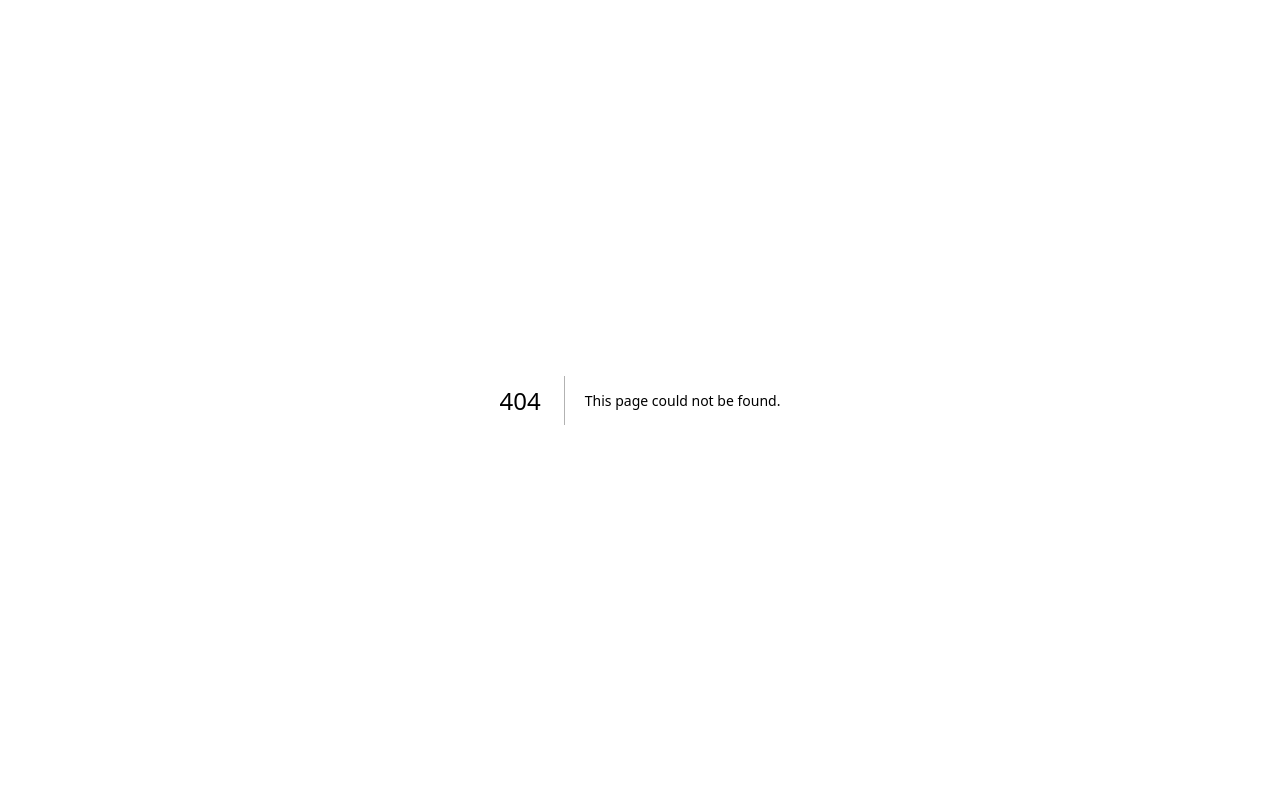
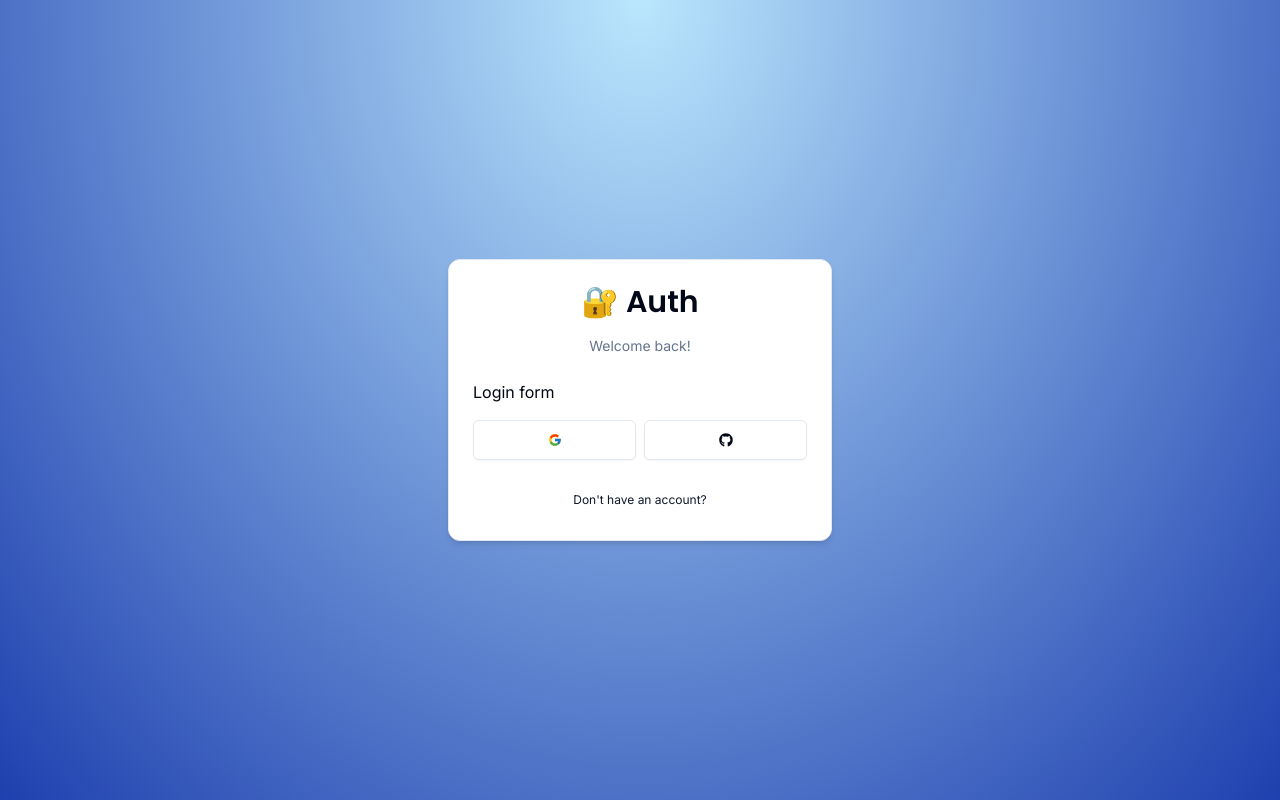
Before and after one commit to sirowood/next-auth5, a Next.js app: page /auth/login in a window 1280 px wide. Before the commit this address had no page. Built offline with nearby package versions, Linux system fonts and the light colour scheme.

Commit message:
page - auth login

```diff
--- /dev/null
+++ b/app/auth/layout.tsx
@@ -0,0 +1,11 @@
+export default function AuthLayout({
+  children,
+}: {
+  children: React.ReactNode;
+}) {
+  return (
+    <div className="h-full flex flex-col items-center justify-center bg-[radial-gradient(ellipse_at_top,_var(--tw-gradient-stops))] from-sky-200 to-blue-800">
+      {children}
+    </div>
+  );
+}
--- /dev/null
+++ b/app/auth/login/page.tsx
@@ -0,0 +1,9 @@
+import { LoginForm } from '@/components/auth/login-form';
+
+export default function LoginPage() {
+  return (
+    <div>
+      <LoginForm />
+    </div>
+  );
+}
--- /dev/null
+++ b/components/auth/back-button.tsx
@@ -0,0 +1,20 @@
+import { Button } from '@/components/ui/button';
+import Link from 'next/link';
+
+interface BackButtonProps {
+  label: string;
+  href: string;
+}
+
+export function BackButton({ label, href }: BackButtonProps) {
+  return (
+    <Button
+      variant="link"
+      className="font-normal w-full"
+      size="sm"
+      asChild
+    >
+      <Link href={href}>{label}</Link>
+    </Button>
+  );
+}
--- /dev/null
+++ b/components/auth/card-wrapper.tsx
@@ -0,0 +1,45 @@
+'use client';
+
+import {
+  Card,
+  CardHeader,
+  CardContent,
+  CardFooter,
+} from '@/components/ui/card';
+import { Header } from '@/components/auth/header';
+import { Social } from '@/components/auth/social';
+import { BackButton } from '@/components/auth/back-button';
+
+interface CardWrapperProps {
+  children: React.ReactNode;
+  headerLabel: string;
+  backButtonLabel: string;
+  backButtonHref: string;
+  showSocial: boolean;
+}
+
+export function CardWrapper({
+  children,
+  headerLabel,
+  backButtonLabel,
+  backButtonHref,
+  showSocial,
+}: CardWrapperProps) {
+  return (
+    <Card className="w-96 shadow-md">
+      <CardHeader>
+        <Header label={headerLabel} />
+      </CardHeader>
+      <CardContent className="flex flex-col gap-y-4">
+        {children}
+        {showSocial && <Social />}
+      </CardContent>
+      <CardFooter>
+        <BackButton
+          label={backButtonLabel}
+          href={backButtonHref}
+        ></BackButton>
+      </CardFooter>
+    </Card>
+  );
+}
--- /dev/null
+++ b/components/auth/header.tsx
@@ -0,0 +1,21 @@
+import { Poppins } from 'next/font/google';
+
+import { cn } from '@/lib/utils';
+
+const font = Poppins({
+  subsets: ['latin'],
+  weight: ['600'],
+});
+
+interface HeaderProps {
+  label: string;
+}
+
+export function Header({ label }: HeaderProps) {
+  return (
+    <div className="w-full flex flex-col items-center justify-center gap-y-4">
+      <h1 className={cn('text-3xl font-semibold', font.className)}>🔐 Auth</h1>
+      <p className="text-muted-foreground text-sm">{label}</p>
+    </div>
+  );
+}
--- /dev/null
+++ b/components/auth/login-form.tsx
@@ -0,0 +1,14 @@
+import { CardWrapper } from '@/components/auth/card-wrapper';
+
+export function LoginForm() {
+  return (
+    <CardWrapper
+      headerLabel="Welcome back!"
+      backButtonLabel="Don't have an account?"
+      backButtonHref="/auth/register"
+      showSocial
+    >
+      Login form
+    </CardWrapper>
+  );
+}
--- /dev/null
+++ b/components/auth/social.tsx
@@ -0,0 +1,27 @@
+import { FcGoogle } from 'react-icons/fc';
+import { FaGithub } from 'react-icons/fa';
+
+import { Button } from '@/components/ui/button';
+
+export function Social() {
+  return (
+    <div className="w-full flex items-center gap-x-2">
+      <Button
+        className="w-full"
+        size="lg"
+        variant="outline"
+        onClick={() => {}}
+      >
+        <FcGoogle />
+      </Button>
+      <Button
+        className="w-full"
+        size="lg"
+        variant="outline"
+        onClick={() => {}}
+      >
+        <FaGithub />
+      </Button>
+    </div>
+  );
+}
--- /dev/null
+++ b/components/ui/card.tsx
@@ -0,0 +1,76 @@
+import * as React from "react"
+
+import { cn } from "@/lib/utils"
+
+const Card = React.forwardRef<
+  HTMLDivElement,
+  React.HTMLAttributes<HTMLDivElement>
+>(({ className, ...props }, ref) => (
+  <div
+    ref={ref}
+    className={cn(
+      "rounded-xl border bg-card text-card-foreground shadow",
+      className
+    )}
+    {...props}
+  />
+))
+Card.displayName = "Card"
+
+const CardHeader = React.forwardRef<
+  HTMLDivElement,
+  React.HTMLAttributes<HTMLDivElement>
+>(({ className, ...props }, ref) => (
+  <div
+    ref={ref}
+    className={cn("flex flex-col space-y-1.5 p-6", className)}
+    {...props}
+  />
+))
+CardHeader.displayName = "CardHeader"
+
+const CardTitle = React.forwardRef<
+  HTMLParagraphElement,
+  React.HTMLAttributes<HTMLHeadingElement>
+>(({ className, ...props }, ref) => (
+  <h3
+    ref={ref}
+    className={cn("font-semibold leading-none tracking-tight", className)}
+    {...props}
+  />
+))
+CardTitle.displayName = "CardTitle"
+
+const CardDescription = React.forwardRef<
+  HTMLParagraphElement,
+  React.HTMLAttributes<HTMLParagraphElement>
+>(({ className, ...props }, ref) => (
+  <p
+    ref={ref}
+    className={cn("text-sm text-muted-foreground", className)}
+    {...props}
+  />
+))
+CardDescription.displayName = "CardDescription"
+
+const CardContent = React.forwardRef<
+  HTMLDivElement,
+  React.HTMLAttributes<HTMLDivElement>
+>(({ className, ...props }, ref) => (
+  <div ref={ref} className={cn("p-6 pt-0", className)} {...props} />
+))
+CardContent.displayName = "CardContent"
+
+const CardFooter = React.forwardRef<
+  HTMLDivElement,
+  React.HTMLAttributes<HTMLDivElement>
+>(({ className, ...props }, ref) => (
+  <div
+    ref={ref}
+    className={cn("flex items-center p-6 pt-0", className)}
+    {...props}
+  />
+))
+CardFooter.displayName = "CardFooter"
+
+export { Card, CardHeader, CardFooter, CardTitle, CardDescription, CardContent }
--- a/package.json
+++ b/package.json
@@ -16,6 +16,7 @@
     "next": "14.2.4",
     "react": "^18",
     "react-dom": "^18",
+    "react-icons": "^5.2.1",
     "tailwind-merge": "^2.3.0",
     "tailwindcss-animate": "^1.0.7"
   },
```
Also changed, not shown: 1 other file (tests, documents, lock files or other folders).
